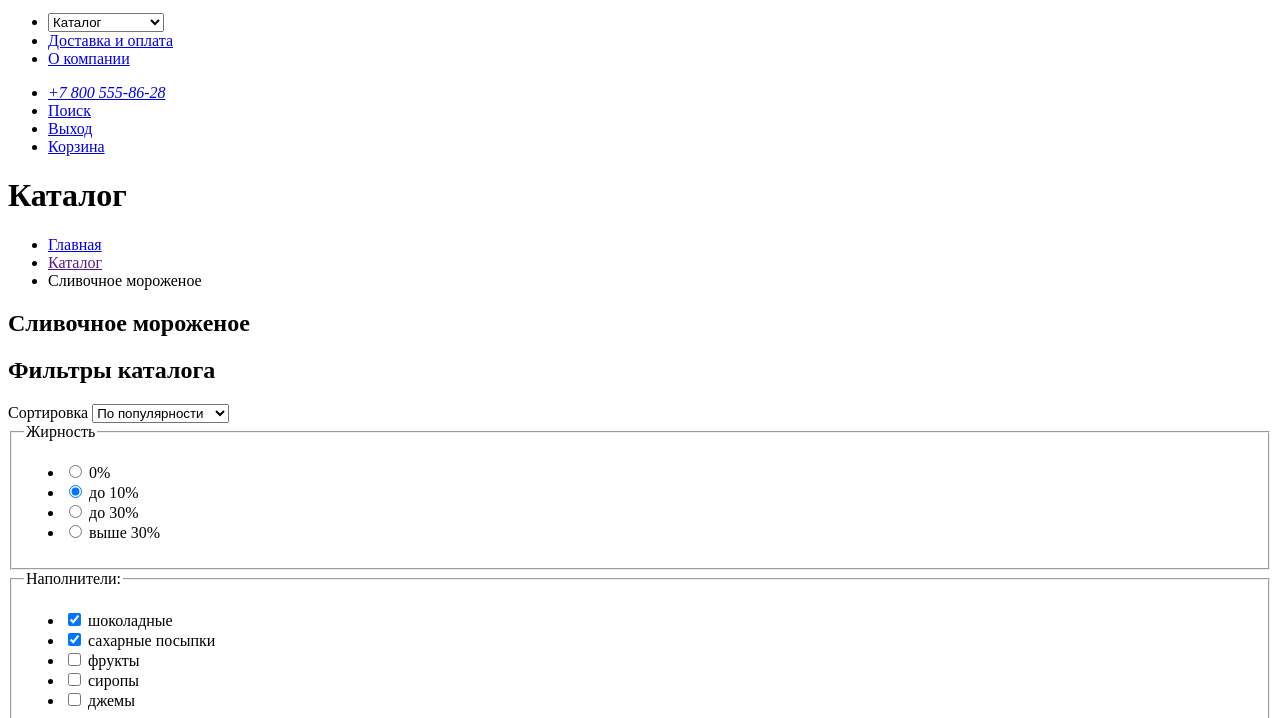
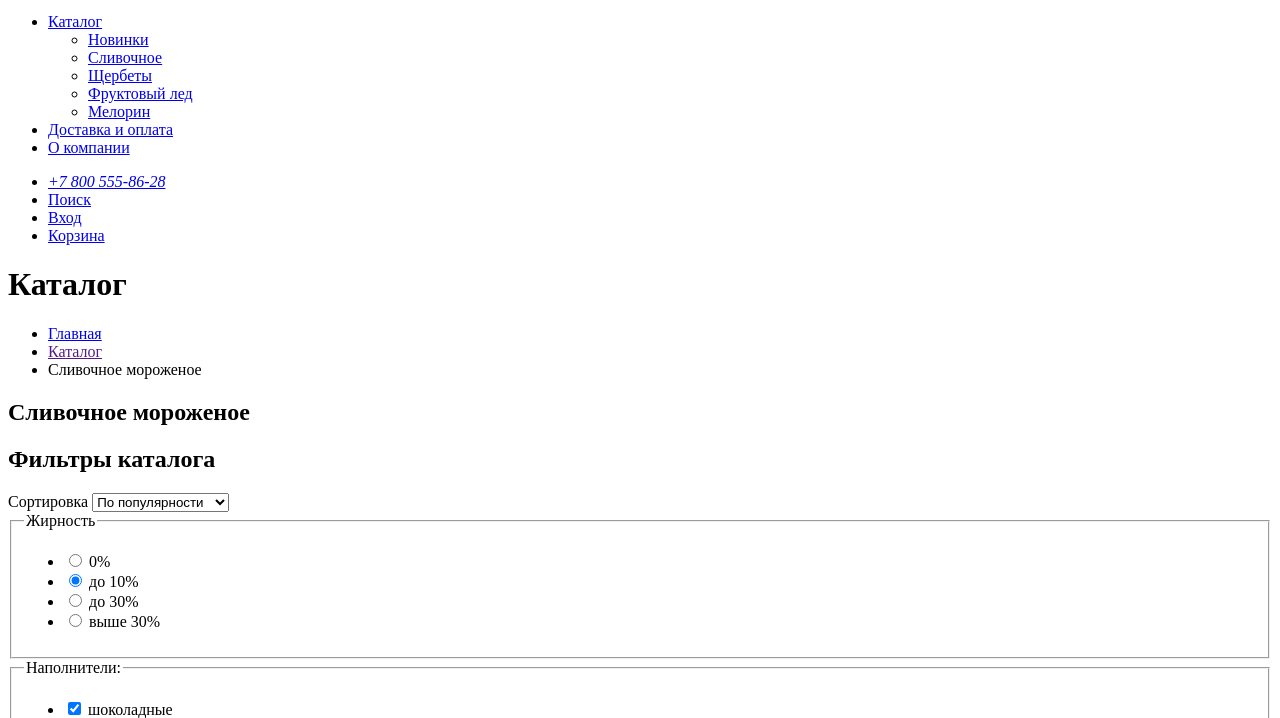
Before and after one commit to htmlacademy-htmlcss/2370831-gllacy-1, a plain HTML site: page catalog.html in a window 1280 px wide. Shown: the part 71-789 px from the top of the page. Drawn offline with Linux system fonts and the light colour scheme.

Commit message:
Вносит правки

```diff
--- a/catalog.html
+++ b/catalog.html
@@ -10,19 +10,29 @@
 
     <header class="page-header">
       <nav class="navigation">
-        <a class="main-logo" href="#">
+        <a class="main-logo" href="index.html">
           <img src="#" alt="Логотип Глейси">
         </a>
         <ul class="navigation-list">
           <li class="navigation-item">
-            <select name="main-catalog" id="catalog">
-              <option value="">Каталог</option>
-              <option value="1"><a class="catalog-new" href="#">Новинки</a></option>
-              <option value="2"><a class="catalog-creamy" href="catalog.html">Сливочное</a></option>
-              <option value="3"><a class="catalog-sherbet" href="#">Щербеты</a></option>
-              <option value="4"><a class="catalog-fruit-ice" href="#">Фруктовый лед</a></option>
-              <option value="5"><a class="catalog-melorin" href="#">Мелорин</a></option>
-            </select>
+            <a class="navigation-link" href="#">Каталог</a>
+            <ul class="navigation-list-sub">
+              <li class="navigation-item-sub">
+                <a class="navigation-link" href="#" >Новинки</a>
+              </li>
+              <li class="navigation-item-sub">
+                <a class="navigation-link" href="#" >Сливочное</a>
+              </li>
+              <li class="navigation-item-sub">
+                <a class="navigation-link" href="#" >Щербеты</a>
+              </li>
+              <li class="navigation-item-sub">
+                <a class="navigation-link" href="#" >Фруктовый лед</a>
+              </li>
+              <li class="navigation-item-sub">
+                <a class="navigation-link" href="#" >Мелорин</a>
+              </li>
+            </ul>
           </li>
           <li class="navigation-item">
             <a class="navigation-link" href="delivery-and-payment.html" >Доставка и оплата</a>
@@ -45,7 +55,7 @@
             </a>
           </li>
           <li class="navigation-item">
-            <a class="navigation-link" href="#openModal">Выход</a>
+            <a class="navigation-link" href="#">Вход</a>
           </li>
           <li class="navigation-item">
             <a class="navigation-link" href="#">
```
Also changed, not shown: index.html (+5 -5 lines).
